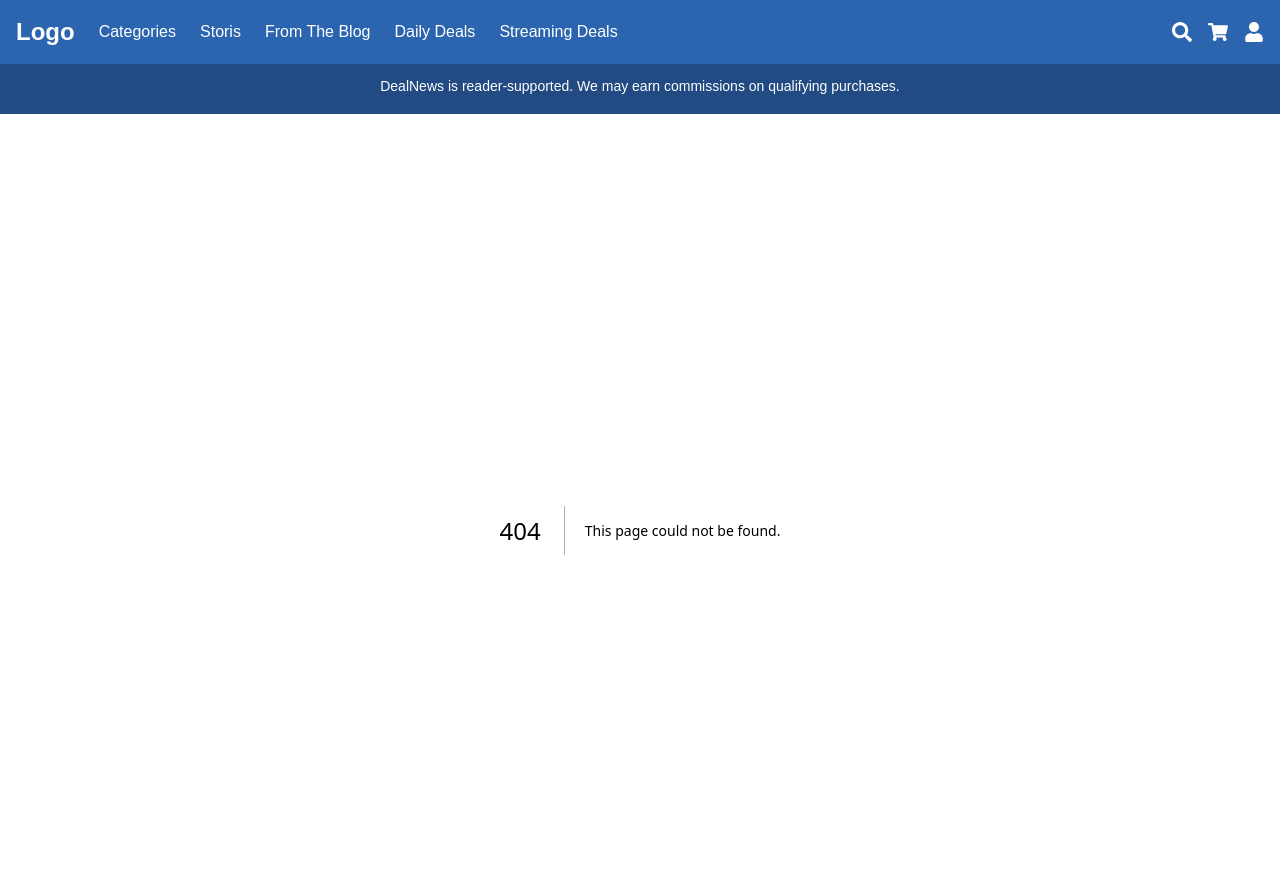
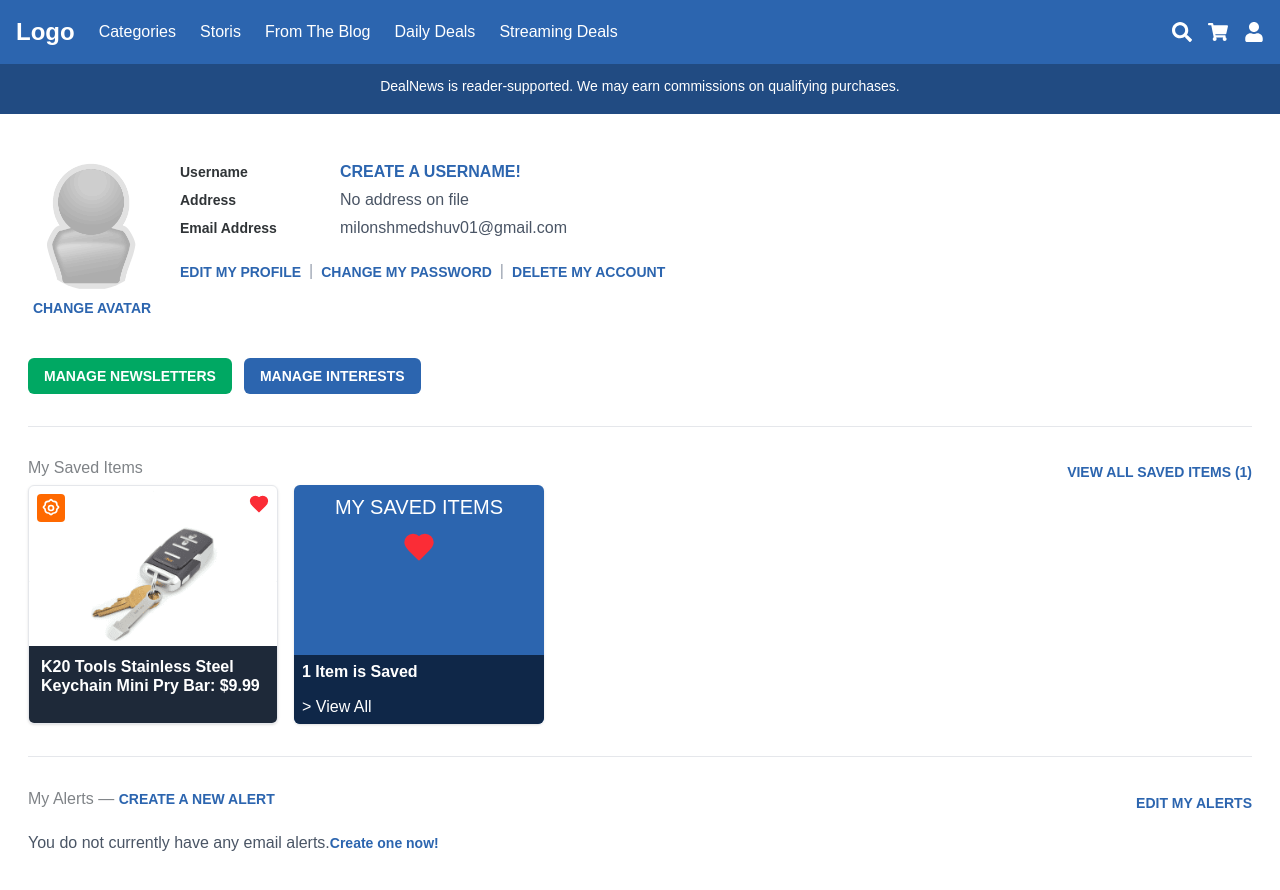
Before and after one commit to milonahmedshuvo/web-app-sam-taneja, a Next.js app: page /viewProfile in a window 1280 px wide. Before the commit this address had no page. Shown: the top 890 px of the page. Built offline with nearby package versions, Linux system fonts and the light colour scheme.

Commit message:
done view profile page

```diff
--- /dev/null
+++ b/src/app/products/[id]/page.tsx
@@ -0,0 +1,26 @@
+import BreadCrumb from "@/components/antComponent/breadcrumb/BreadCrumb";
+import Cartparent from "@/components/card/cardParent";
+// import Carousel from "@/components/home/carousel/carousel";
+import ProductCarousel from "@/components/products/productCarousel/productCarousel";
+import ProductFilterComponent from "@/components/products/productFilter/ProductFilter";
+
+const Products = () => {
+  return <div className="mb-10">
+      <div>
+         <BreadCrumb/>
+      </div>
+
+
+           {/* product filter components  */}
+         <div className="max-w-7xl mx-auto">
+              <ProductFilterComponent/>
+              <ProductCarousel/>
+              <Cartparent />
+              <Cartparent />
+              <Cartparent />
+         </div>
+
+  </div>;
+};
+
+export default Products;
--- /dev/null
+++ b/src/app/viewProfile/page.tsx
@@ -0,0 +1,166 @@
+import Image from "next/image"
+import Link from "next/link"
+import { Heart } from "lucide-react"
+import user from "../../image/user.webp"
+import img1 from "../../image/img1.webp"
+
+export default function UserProfile() {
+  return (
+    <div className="max-w-7xl mx-auto px-4 py-8 ">
+      <div className="grid gap-8">
+        {/* Profile Section */}
+        <div className="flex flex-col md:flex-row gap-6 items-start">
+          <div className="flex flex-col items-center gap-2">
+            <div className="relative w-32 h-32 rounded-full overflow-hidden ">
+              <Image src={user} alt="Profile" fill className="object-cover" />
+            </div>
+            <Link href="#" className="text-[#2c65af] font-semibold text-sm hover:underline">
+              CHANGE AVATAR
+            </Link>
+          </div>
+
+          <div className="flex-1 w-full">
+            <div className="space-y-4">
+              <div className="grid grid-cols-1 gap-2">
+                <div className="flex flex-col sm:flex-row sm:items-center gap-2 sm:gap-8">
+                  <span className="font-semibold text-[#303437] text-sm w-32">Username</span>
+                  <Link href="#" className="text-[#2c65af] font-semibold text-md hover:underline">
+                    CREATE A USERNAME!
+                  </Link>
+                </div>
+
+                <div className="flex flex-col sm:flex-row sm:items-center gap-2 sm:gap-8">
+                  <span className="font-semibold text-[#303437] text-sm w-32">Address</span>
+                  <span className="text-gray-600">No address on file</span>
+                </div>
+
+                <div className="flex flex-col sm:flex-row sm:items-center gap-2 sm:gap-8">
+                  <span className="font-semibold text-[#303437] text-sm w-32">Email Address</span>
+                  <span className="text-gray-600">milonshmedshuv01@gmail.com</span>
+                </div>
+              </div>
+
+              <div className="flex flex-wrap gap-2 pt-2">
+                <Link href="#" className="text-[#2c65af] font-semibold text-sm hover:underline">
+                  EDIT MY PROFILE
+                </Link>
+                <span className="text-gray-400">|</span>
+                <Link href="#" className="text-[#2c65af] font-semibold text-sm hover:underline">
+                  CHANGE MY PASSWORD
+                </Link>
+                <span className="text-gray-400">|</span>
+                <Link href="#" className="text-[#2c65af] font-semibold text-sm hover:underline">
+                  DELETE MY ACCOUNT
+                </Link>
+              </div>
+            </div>
+          </div>
+        </div>
+
+        <div className="flex flex-wrap gap-3 pt-2">
+                <button className="px-4 py-2 bg-[#00a863] hover:bg-[#82ca9c] !text-white rounded-md font-semibold !text-sm cursor-pointer">
+                  MANAGE NEWSLETTERS
+                </button>
+                <button className="px-4 py-2 bg-[#2c65af] hover:bg-[#72a1d5] !text-white rounded-md font-semibold !text-sm cursor-pointer">
+                  MANAGE INTERESTS
+                </button>
+              </div>
+
+
+
+
+        {/* Separator */}
+        <div className="h-px bg-gray-200 w-full"></div>
+
+        {/* Saved Items Section */}
+        <div>
+          <div className="flex justify-between items-center">
+            <h2 className="text-md !font-semiblod text-[#7f8387] ">My Saved Items</h2>
+            <Link href="#" className="text-[#2c65af] font-semibold text-sm hover:underline">
+              VIEW ALL SAVED ITEMS (1)
+            </Link>
+          </div>
+
+          <div className="flex flex-wrap gap-4">
+            {/* Item Card */}
+            <div className="overflow-hidden rounded-md border border-gray-200 shadow-sm w-[250px]">
+              <div className="p-0 relative">
+                <div className="absolute top-2 left-2 bg-orange-500 p-1 rounded">
+                  <svg
+                    xmlns="http://www.w3.org/2000/svg"
+                    width="20"
+                    height="20"
+                    viewBox="0 0 24 24"
+                    fill="none"
+                    stroke="white"
+                    strokeWidth="2"
+                    strokeLinecap="round"
+                    strokeLinejoin="round"
+                  >
+                    <path d="M12 2c.2 0 .5.1.7.3l1.3 1.3c.4.4 1 .5 1.5.4a3.5 3.5 0 0 1 3.5 3.5c0 .5.1 1.1.4 1.5l1.3 1.3c.2.2.3.5.3.7s-.1.5-.3.7l-1.3 1.3c-.4.4-.5 1-.4 1.5a3.5 3.5 0 0 1-3.5 3.5c-.5 0-1.1.1-1.5.4l-1.3 1.3c-.2.2-.5.3-.7.3s-.5-.1-.7-.3l-1.3-1.3c-.4-.4-1-.5-1.5-.4a3.5 3.5 0 0 1-3.5-3.5c0-.5-.1-1.1-.4-1.5l-1.3-1.3c-.2-.2-.3-.5-.3-.7s.1-.5.3-.7l1.3-1.3c.4-.4.5-1 .4-1.5a3.5 3.5 0 0 1 3.5-3.5c.5 0 1.1-.1 1.5-.4l1.3-1.3c.2-.2.5-.3.7-.3z"></path>
+                    <circle cx="12" cy="12" r="3"></circle>
+                  </svg>
+                </div>
+                <div className="absolute top-2 right-2">
+                  <Heart className="h-5 w-5 text-red-500 fill-red-500" />
+                </div>
+                <Image
+                  src={img1}
+                  alt="K20 Tools Keychain"
+                  width={300}
+                  height={150}
+                  className="w-full h-40 object-cover"
+                />
+              </div>
+              <div className="p-3 bg-gray-800 text-white">
+                <p className="text-md font-semibold ">K20 Tools Stainless Steel Keychain Mini Pry Bar: $9.99</p>
+              </div>
+            </div>
+
+            {/* Saved Items Summary */}
+            <div className="bg-[#2c65af] text-white rounded-md overflow-hidden shadow-sm w-[250px]">
+              <div className="flex flex-col h-full justify-between  ">
+                <div className="rounded-full p-2 mb-4 ">
+                  <h3 className="text-xl font-bold mb-4 text-center">MY SAVED ITEMS</h3>
+                  <Heart className="h-8 w-8 text-red-500 mx-auto fill-red-500" />
+                </div>
+
+                <div className="bg-[rgba(8,24,47,.8)] text-[#fff] pl-2 py-2">
+                <p className="text-md font-semibold">1 Item is Saved</p>
+                <Link href="#" className="text-white hover:underline mt-4 flex items-center">
+                  &gt; View All
+                </Link>
+                </div>
+              </div>
+            </div>
+          </div>
+        </div>
+
+        {/* Separator */}
+        <div className="h-px bg-gray-200 w-full"></div>
+
+        {/* Alerts Section */}
+        <div>
+          <div className="flex justify-between items-center mb-4">
+            <h2 className="text-md text-[#7f8387] font-medium">
+              My Alerts —{" "}
+              <Link href="#" className="text-[#2c65af] font-semibold text-sm hover:underline">
+                CREATE A NEW ALERT
+              </Link>
+            </h2>
+            <Link href="#" className="text-[#2c65af] font-semibold text-sm hover:underline">
+              EDIT MY ALERTS
+            </Link>
+          </div>
+
+          <p className="text-gray-600">
+            You do not currently have any email alerts.
+            <Link href="#" className="text-[#2c65af] font-semibold text-sm hover:underline">
+              Create one now!
+            </Link>
+          </p>
+        </div>
+      </div>
+    </div>
+  )
+}
--- a/src/components/home/filterOptions/filterOptions.tsx
+++ b/src/components/home/filterOptions/filterOptions.tsx
@@ -78,7 +78,7 @@ const ToggleComponent = () => {
     setOpenCategory(null); // Close the category after selection
   };
 
-  console.log(showAll);
+
 
 
 
@@ -96,7 +96,7 @@ const ToggleComponent = () => {
           className="px-4 py-2 border rounded border-slate-400 flex items-center gap-2 hover:bg-gray-200 transition-all duration-300"
         >
           <AiOutlineFilter />
-          Filter
+          Filters
         </button>
 
 
@@ -108,6 +108,7 @@ const ToggleComponent = () => {
           Interests
           <AiOutlineFilter />
         </button>
+
       </div>
 
       {/* Filter Options with Smooth Animation */}
--- a/src/components/shared/navber/navber.tsx
+++ b/src/components/shared/navber/navber.tsx
@@ -1,10 +1,11 @@
 "use client";
-
 import { useState } from "react";
 import Link from "next/link";
 import { FaUser, FaShoppingCart, FaSearch, FaBars } from "react-icons/fa";
 import { MdArrowForwardIos, MdOutlineKeyboardArrowDown } from "react-icons/md";
-
+import { FaRegHeart } from "react-icons/fa6";
+import { IoSettingsOutline } from "react-icons/io5";
+import { FaAngleLeft } from "react-icons/fa6";
 interface ChildCategory {
   name: string;
 }
@@ -85,6 +86,11 @@ export default function Navbar() {
   const [activeCategory, setActiveCategory] = useState<string | null>(null);
   const [activeSubCategory, setActiveSubCategory] = useState<string | null>(null);
   const [menuOpen, setMenuOpen] = useState(false);
+  const [isModalOpen, setIsModalOpen] = useState(false);
+
+
+  console.log(isModalOpen)
+
 
   return (
     <div className=" mb-2 md:mb-4 relative absolute z-30 ">
@@ -118,7 +124,7 @@ export default function Navbar() {
                         onMouseEnter={() => setActiveSubCategory(sub.name)}
                         onMouseLeave={() => setActiveSubCategory(null)}
                       >
-                        <Link href="/products" className="flex justify-between items-center px-2">
+                        <Link href={`/products/${sub.name}`} className="flex justify-between items-center px-2">
                           <button className="block px-4 py-2 w-full text-left hover:bg-gray-200">{sub.name}</button>
                           {sub.childCategories.length > 0 && (
                             activeSubCategory === sub.name ? <MdOutlineKeyboardArrowDown className="text-2xl ml-6" /> : <MdArrowForwardIos />
@@ -129,7 +135,7 @@ export default function Navbar() {
                         {activeSubCategory === sub.name && (
                           <div className="absolute left-full top-0 mt-0 bg-white w-40 shadow-md">
                             {sub.childCategories.map((child, childIndex) => (
-                              <Link key={childIndex} href="#" className="block px-4 py-2 hover:bg-gray-200">
+                              <Link key={childIndex} href={`/products/${child.name}`} className="block px-4 py-2 hover:bg-gray-200">
                                 {child.name}
                               </Link>
                             ))}
@@ -145,10 +151,37 @@ export default function Navbar() {
         </div>
 
         {/* Right - Icons */}
-        <div className="flex gap-4 text-xl">
+        <div className="flex gap-4 text-xl relative">
           <FaSearch className="cursor-pointer hover:text-gray-300" />
           <FaShoppingCart className="cursor-pointer hover:text-gray-300" />
-          <FaUser className="cursor-pointer hover:text-gray-300" />
+          <FaUser className="cursor-pointer hover:text-gray-300" onClick={() => setIsModalOpen(!isModalOpen)} />
+
+
+            {
+               isModalOpen && <div className="absolute right-0 top-[30px] bg-white p-5 w-[200px] shadow space-y-3.5">
+
+
+                    <div className="flex gap-3"  onClick={()=> setIsModalOpen(false)} >
+                    <FaUser className="cursor-pointer  text-[#2c65af]" />
+                    <Link href='/viewProfile' ><span className="text-[#2c65af] font-normal text-[15px] ">View Profile</span></Link>
+                    </div>
+
+                    <div className="flex gap-3">
+                    <FaRegHeart className="cursor-pointer  text-[#2c65af]" />
+                    <span className="text-[#2c65af] font-normal text-[15px] ">Save Deals</span>
+                    </div>
+
+                    <div className="flex gap-3">
+                    <IoSettingsOutline className="cursor-pointer  text-[#2c65af]" />
+                    <span className="text-[#2c65af] font-normal text-[15px] ">Interests</span>
+                    </div>
+
+                    <div className="flex gap-3" onClick={()=> setIsModalOpen(false)}>
+                    <FaAngleLeft className="cursor-pointer  text-[#2c65af]" />
+                    <span className="text-[#2c65af] font-normal text-[15px] ">Sign Out</span>
+                    </div>
+               </div>
+            }
         </div>
       </nav>
 
```
Also changed, not shown: src/image/img1.webp (added), src/image/user.webp (added).
